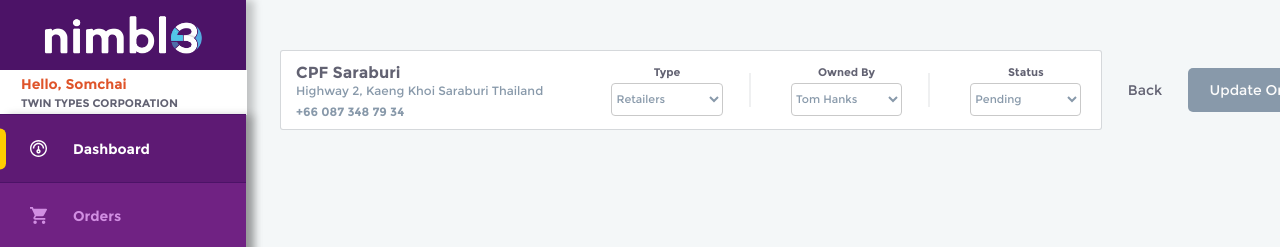
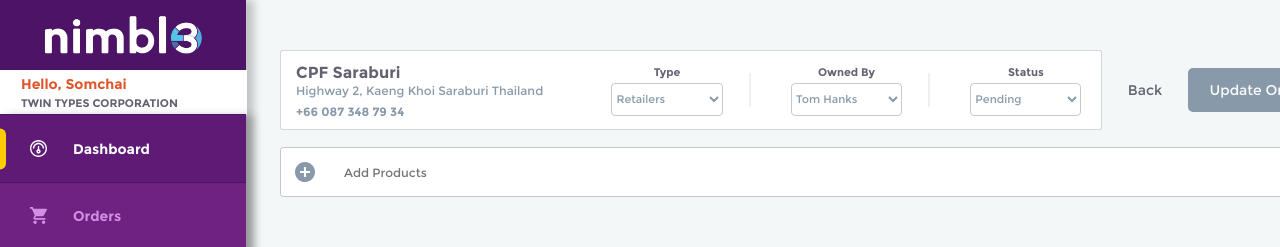
Before and after one commit to Macavirus/nimbl3, a Vue app: page / in a window 1280 px wide. Shown: the top 247 px of the page. Built offline with nearby package versions, Linux system fonts and the light colour scheme.

Commit message:
Adds 'Add Product' Form

```diff
--- a/src/App.vue
+++ b/src/App.vue
@@ -2,7 +2,8 @@
   <div id="app">
     <navigation></navigation>
     <div class="main">
-    <orderspec></orderspec>
+      <orderspec></orderspec>
+      <addproduct></addproduct>
     </div>
   </div>
 </template>
@@ -10,12 +11,14 @@
 <script>
 import Navigation from './components/Navigation'
 import Orderspec from './components/Orderspec'
+import Addproduct from './components/Addproduct'
 
 export default {
   name: 'app',
   components: {
     Navigation,
-    Orderspec
+    Orderspec,
+    Addproduct
   }
 }
 </script>
--- /dev/null
+++ b/src/components/Addproduct.vue
@@ -0,0 +1,89 @@
+<template>
+  <div class="addproduct">
+    <img class="addproduct__icon" v-bind:class="{ rotate: isRotated }" src="static/icons/icon_plus.svg">
+    <form class="addproduct__form" @focusin="isRotated = !isRotated" @focusout="isRotated = !isRotated">
+      <input class="addproduct__input" v-model="message" placeholder="Add Products">
+    </form>
+
+  </div>
+</template>
+
+<script>
+export default {
+  name: 'addproduct',
+  data () {
+    return {
+      message: '',
+      isRotated: false
+    }
+  }
+}
+
+</script>
+
+<!-- Add "scoped" attribute to limit CSS to this component only -->
+<style lang="scss" scoped>
+.addproduct {
+  height: 50px;
+  width: 100%;
+  border: 1px solid #C3C8CD;
+  border-radius: 3px;
+  background-color: #FFFFFF;
+  margin-top: 17px;
+  display: flex;
+  align-items: center;
+}
+
+.addproduct__icon {
+  height: 20px;
+  width: 20px;
+  margin-left: 14px;
+  margin-right: 14px;
+  transition: all 0.2s ease-out;
+}
+
+.rotate {
+  transform: rotate(-45deg);
+}
+
+.addproduct__form {
+  border: 0;
+  width: 100%;
+  height: 100%;
+  margin-right: 14px;
+  display: flex;
+  align-items: center;
+}
+
+.addproduct__input {
+  border: 0;
+  color: #8899AA;
+  font-family: Montserrat;
+  font-size: 12px;
+  line-height: 16px;
+  width: 100%;
+  height: 100%;
+  padding: 15px;
+
+  &:focus {
+    outline: 0;
+  }
+}
+
+.slide-fade-enter-active {
+  transition: all .3s ease;
+}
+
+.slide-fade-leave-active {
+  transition: all .8s cubic-bezier(1.0, 0.5, 0.8, 1.0);
+}
+
+.slide-fade-enter,
+.slide-fade-leave-to
+/* .slide-fade-leave-active for <2.1.8 */
+
+{
+  transform: translateX(10px);
+  opacity: 0;
+}
+</style>
```
